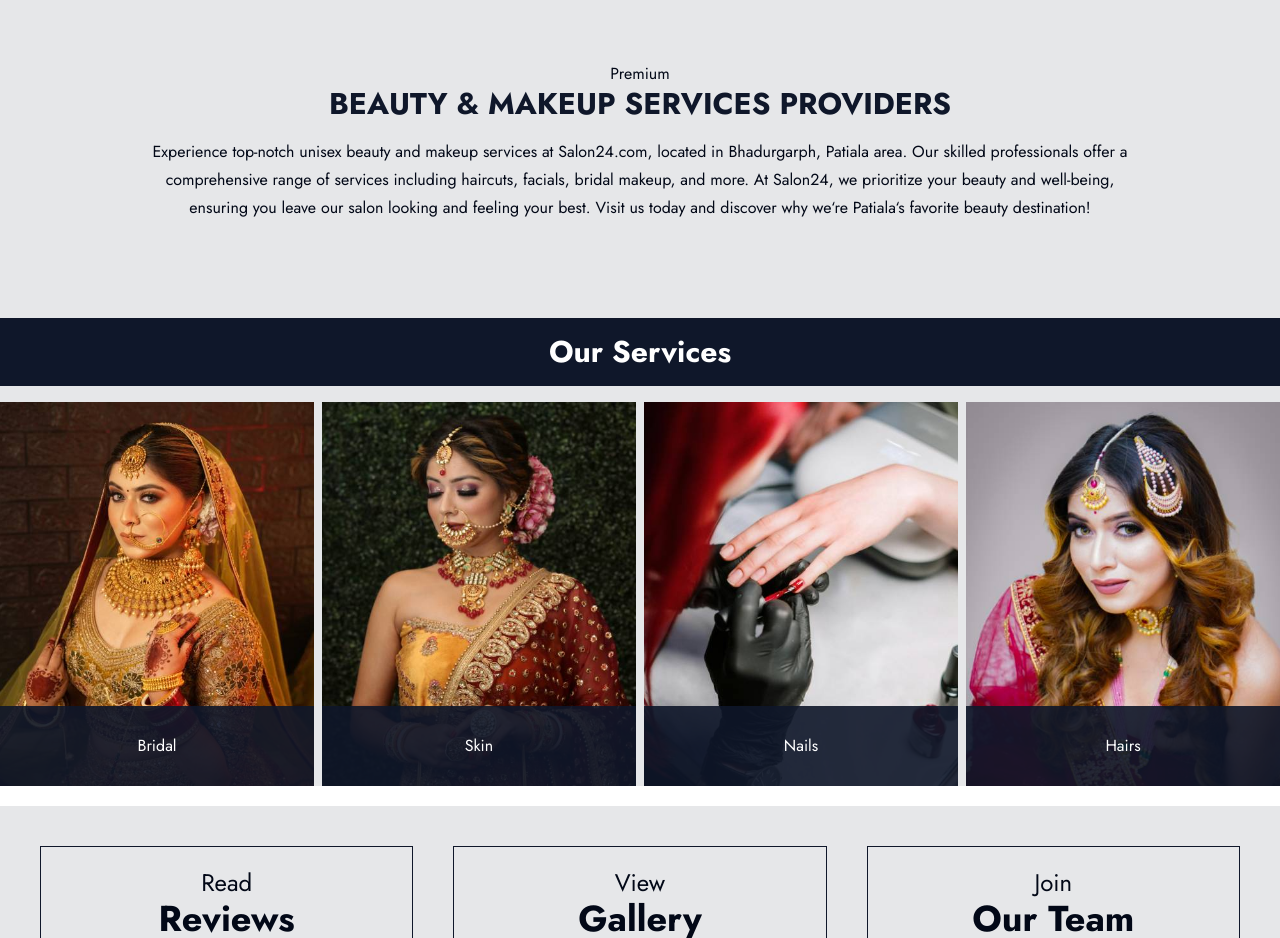
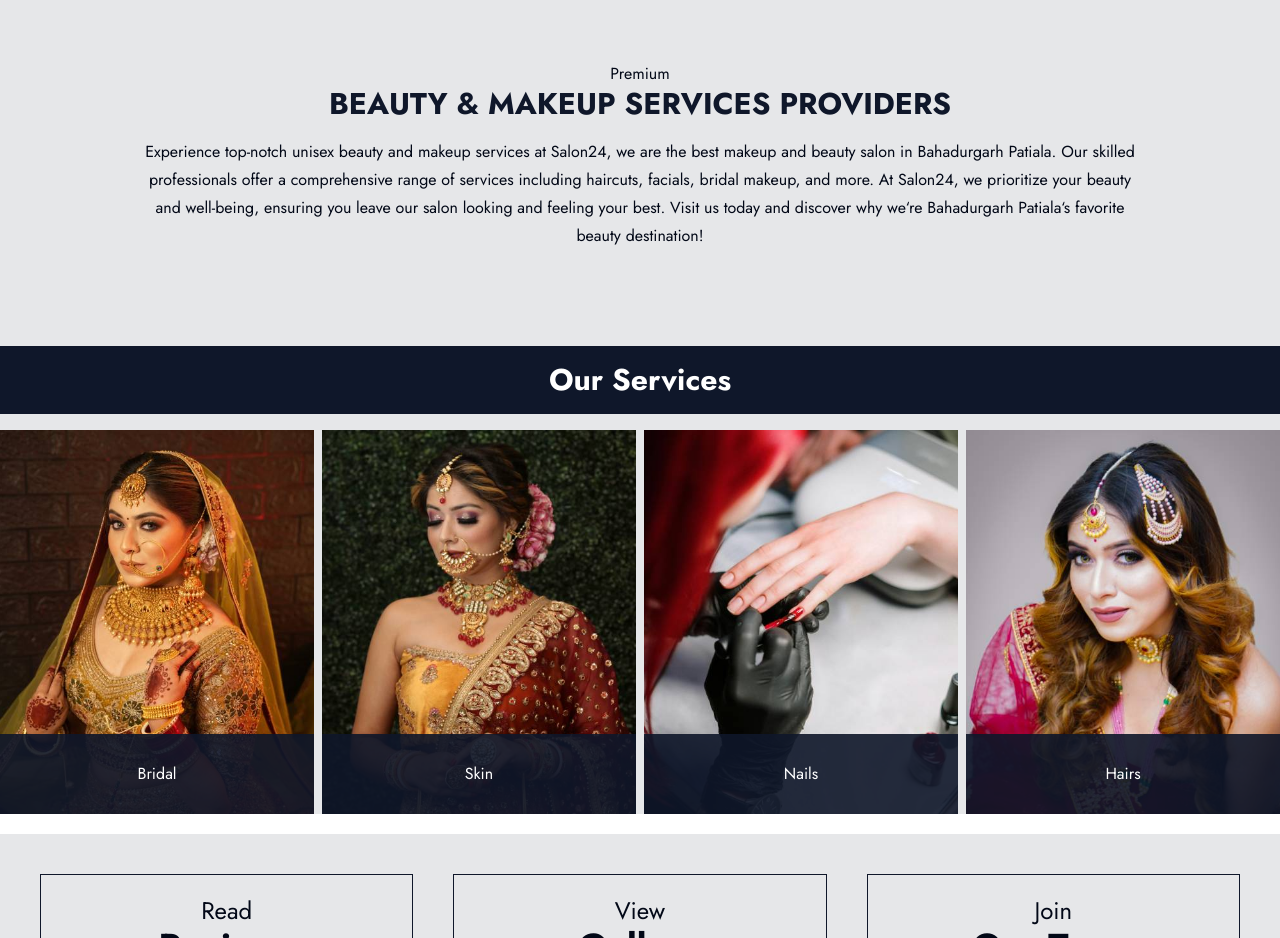
Before and after one commit to lovedeep5/growthwavepr, a Next.js app: page / in a window 1280 px wide. Shown: the part 1120-2058 px from the top of the page. Built offline with nearby package versions, Linux system fonts and the light colour scheme.

Commit message:
fixed the address

```diff
--- a/app/layout.tsx
+++ b/app/layout.tsx
@@ -7,11 +7,11 @@ import "./globals.css";
 const inter = Inter({ subsets: ["latin"] });
 
 export const metadata: Metadata = {
-  title: "Salon24.com - Unisex Beauty and Makeup Services in Patiala",
+  title: "Salon24 - Best makeup and beauty salon in Bahadurgarh Patiala",
   description:
-    "Experience top-notch unisex beauty and makeup services at Salon24 in Bahadurgarh, Patiala. Our skilled professionals offer haircuts, facials, bridal makeup, and more. Visit us today to discover why we're Patiala's favorite beauty destination!",
+    "Experience top-notch unisex beauty and makeup services at Salon24 in Bahadurgarh, Patiala. Our skilled professionals offer haircuts, facials, bridal makeup, and more. Visit today in the best makeup and beauty salon in Bahadurgarh, Patiala",
   keywords:
-    "Salon24, unisex beauty services, makeup services, Patiala, haircuts, facials, bridal makeup",
+    "Salon24, unisex beauty services, makeup services, Patiala, haircuts, facials, bridal makeup, Salon in Bahadurgarh, Salon in Patiala",
 };
 
 export default function RootLayout({
@@ -24,11 +24,11 @@ export default function RootLayout({
       <head>
         <meta
           property="og:title"
-          content="Salon24.com - Unisex Beauty and Makeup Services in Patiala"
+          content="Salon24 - Best makeup and beauty salon in Bahadurgarh Patiala"
         />
         <meta
           property="og:description"
-          content="Experience top-notch unisex beauty and makeup services at Salon24.com in Bahadurgarh, Patiala. Our skilled professionals offer haircuts, facials, bridal makeup, and more."
+          content="Experience top-notch unisex beauty and makeup services at Salon24 in Bahadurgarh, Patiala. Our skilled professionals offer haircuts, facials, bridal makeup, and more. Visit today in the best makeup and beauty salon in Bahadurgarh, Patiala"
         />
         <meta
           property="og:image"
--- a/components/Content.tsx
+++ b/components/Content.tsx
@@ -12,13 +12,13 @@ const Content = () => {
           </span>
         </h1>
         <p className="mb-4 leading-7">
-          Experience top-notch unisex beauty and makeup services at Salon24.com,
-          located in Bhadurgarph, Patiala area. Our skilled professionals offer
-          a comprehensive range of services including haircuts, facials, bridal
-          makeup, and more. At Salon24, we prioritize your beauty and
-          well-being, ensuring you leave our salon looking and feeling your
-          best. Visit us today and discover why we&lsquo;re Patiala&lsquo;s
-          favorite beauty destination!
+          Experience top-notch unisex beauty and makeup services at Salon24, we
+          are the best makeup and beauty salon in Bahadurgarh Patiala. Our
+          skilled professionals offer a comprehensive range of services
+          including haircuts, facials, bridal makeup, and more. At Salon24, we
+          prioritize your beauty and well-being, ensuring you leave our salon
+          looking and feeling your best. Visit us today and discover why
+          we&lsquo;re Bahadurgarh Patiala&lsquo;s favorite beauty destination!
         </p>
       </div>
     </div>
```
